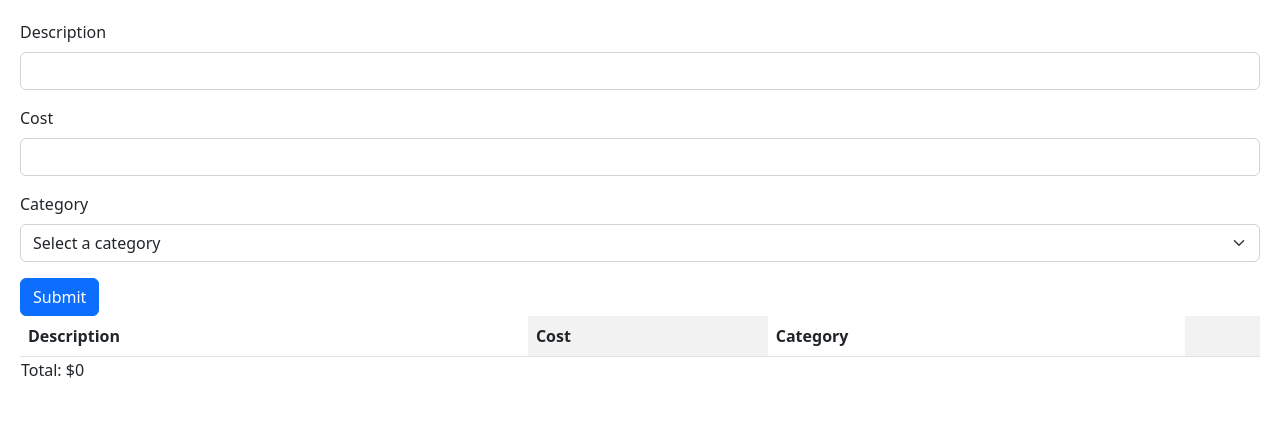
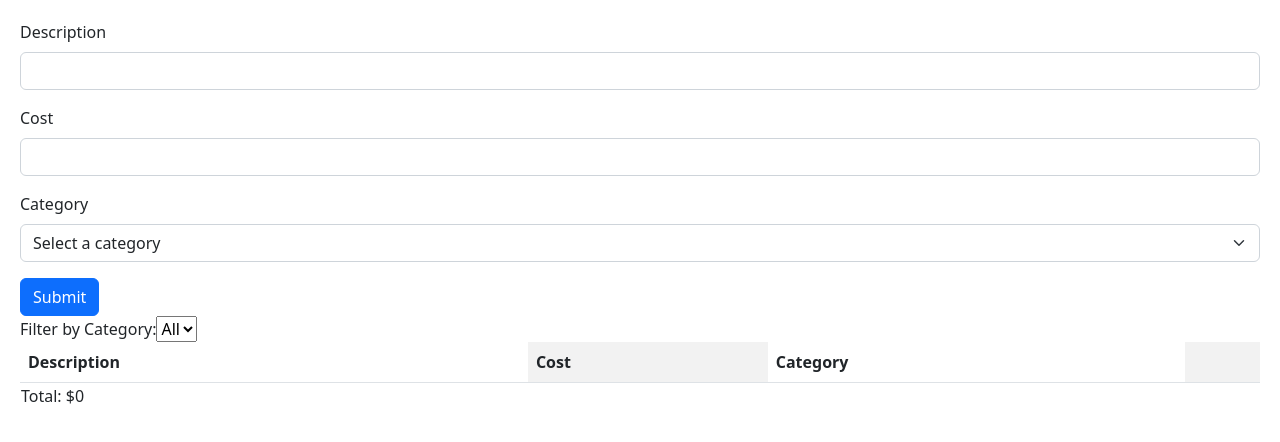
Before and after one commit to arg054/react-app, a React (Vite) app: page / in a window 1280 px wide. Shown: the top 442 px of the page. Built offline with nearby package versions, Linux system fonts and the light colour scheme.

Commit message:
filter implementation for the expenseList

```diff
--- a/src/components/ExpenseForm.tsx
+++ b/src/components/ExpenseForm.tsx
@@ -98,8 +98,8 @@ const ExpenseForm = ({ onExpenseFormSubmit }: ExpenseFormProps) => {
         <select ref={catRef} id="category" className="form-select">
           <option value="">Select a category</option>
           <option value="Groceries">Groceries</option>
-          <option value="entertainment">Entertainment</option>
-          <option value="utilities">Utilities</option>
+          <option value="Entertainment">Entertainment</option>
+          <option value="Utilities">Utilities</option>
         </select>
         {errors.category && (
           <div className="text-danger">{errors.category}</div>
--- a/src/components/ExpenseList.tsx
+++ b/src/components/ExpenseList.tsx
@@ -11,8 +11,38 @@ interface ExpenseListProps {
 }
 
 const ExpenseList = ({ expenses, onClick }: ExpenseListProps) => {
+  const [selectedCategory, setSelectedCategory] = React.useState("");
+
+  const handleCategoryChange = (
+    event: React.ChangeEvent<HTMLSelectElement>
+  ) => {
+    setSelectedCategory(event.target.value);
+  };
+
+  const filteredExpenses = selectedCategory
+    ? expenses.filter((expense) => expense.category === selectedCategory)
+    : expenses;
+
   return (
     <>
+      <div>
+        <label htmlFor="category">Filter by Category:</label>
+        <select
+          id="category"
+          value={selectedCategory}
+          onChange={handleCategoryChange}
+        >
+          <option value="">All</option>
+          {Array.from(new Set(expenses.map((expense) => expense.category))).map(
+            (category) => (
+              <option key={category} value={category}>
+                {category}
+              </option>
+            )
+          )}
+        </select>
+      </div>
+
       <table className="table table-striped-columns">
         <thead>
           <tr>
@@ -23,7 +53,7 @@ const ExpenseList = ({ expenses, onClick }: ExpenseListProps) => {
           </tr>
         </thead>
         <tbody>
-          {expenses.map((expense) => (
+          {filteredExpenses.map((expense) => (
             <tr key={expense.id}>
               <td>{expense.description}</td>
               <td>${expense.cost}</td>
@@ -41,7 +71,10 @@ const ExpenseList = ({ expenses, onClick }: ExpenseListProps) => {
           ))}
           <td>
             Total: $
-            {expenses.reduce((total, expense) => total + expense.cost, 0)}
+            {filteredExpenses.reduce(
+              (total, expense) => total + expense.cost,
+              0
+            )}
           </td>
         </tbody>
       </table>
```
